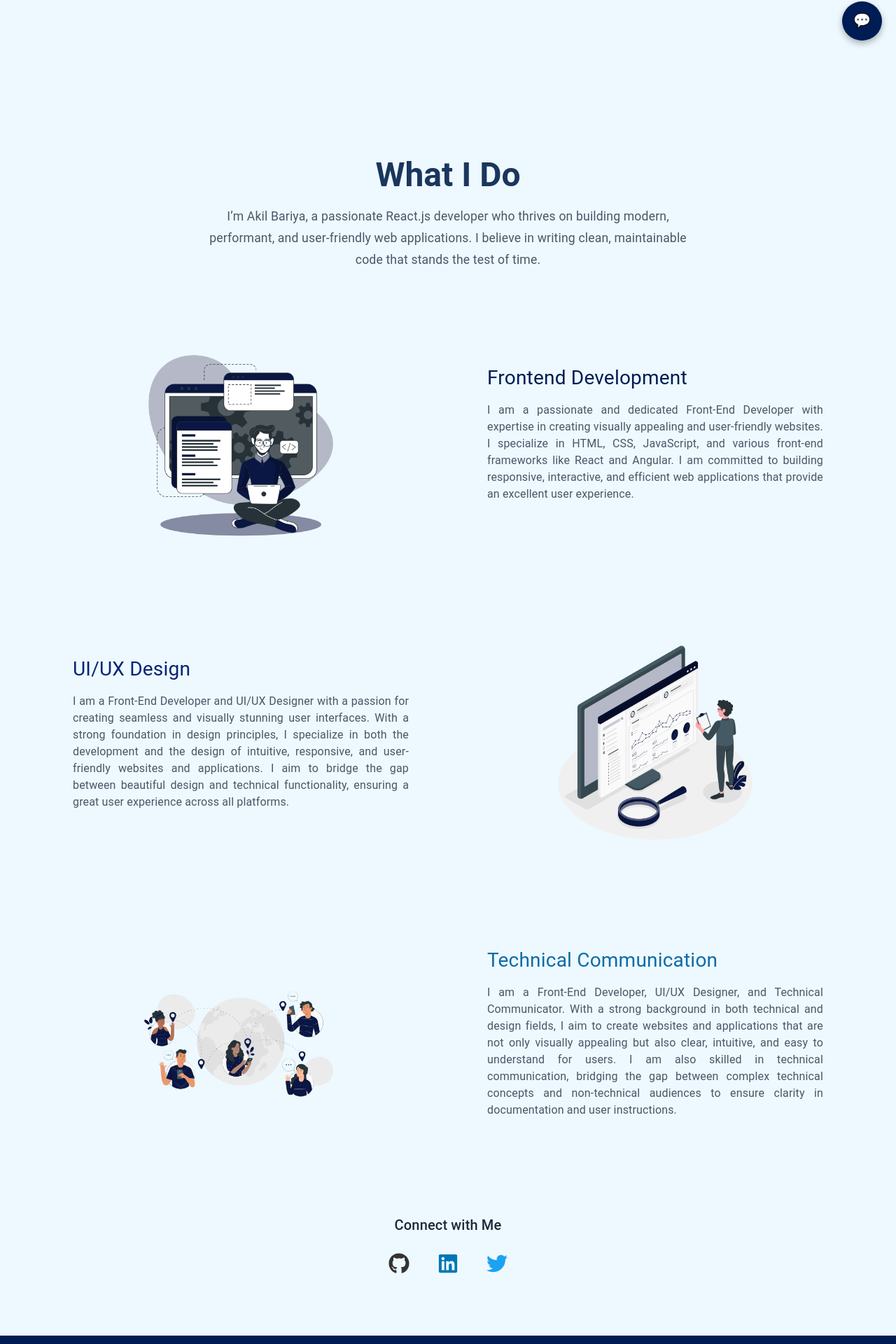
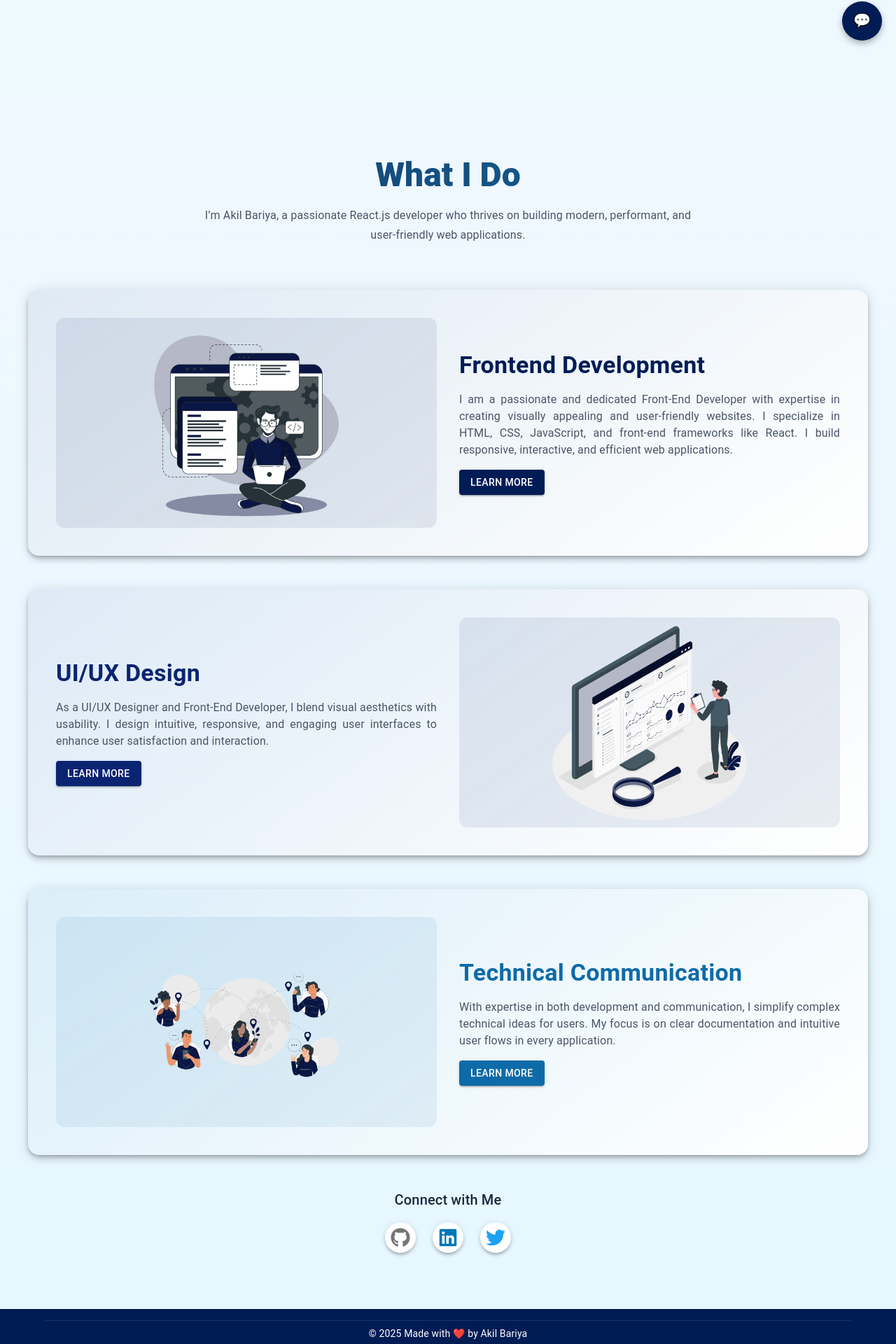
Before and after one commit to AkilBariya7962/portfolio-website, a React (Vite) app: page / in a window 1280 px wide. Shown: the part 722-2642 px from the top of the page at 70% size. Built offline with nearby package versions, Linux system fonts and the light colour scheme.

Commit message:
Update Intro.jsx

```diff
--- a/src/assets/components/Intro.jsx
+++ b/src/assets/components/Intro.jsx
@@ -1,6 +1,9 @@
-import React from "react";
-import { Box, Typography, Button, useTheme, IconButton } from "@mui/material";
-import { FaGithub, FaLinkedin, FaTwitter } from 'react-icons/fa';  // Corrected imports
+import React, { useEffect } from "react";
+import { Box, Typography, Button, IconButton, Paper, useTheme } from "@mui/material";
+import { FaGithub, FaLinkedin, FaTwitter } from 'react-icons/fa';
+import AOS from 'aos';
+import 'aos/dist/aos.css';
+
 import developerImg from "./img/developer1.png";
 import designImg from "./img/Site Stats-amico.png";
 import communicationImg from "./img/Online world-pana.png";
@@ -8,19 +11,19 @@ import communicationImg from "./img/Online world-pana.png";
 const services = [
   {
     title: "Frontend Development",
-    description: "I am a passionate and dedicated Front-End Developer with expertise in creating visually appealing and user-friendly websites. I specialize in HTML, CSS, JavaScript, and various front-end frameworks like React and Angular. I am committed to building responsive, interactive, and efficient web applications that provide an excellent user experience.",
+    description: "I am a passionate and dedicated Front-End Developer with expertise in creating visually appealing and user-friendly websites. I specialize in HTML, CSS, JavaScript, and front-end frameworks like React. I build responsive, interactive, and efficient web applications.",
     img: developerImg,
     color: "#001c55"
   },
   {
     title: "UI/UX Design",
-    description: "I am a Front-End Developer and UI/UX Designer with a passion for creating seamless and visually stunning user interfaces. With a strong foundation in design principles, I specialize in both the development and the design of intuitive, responsive, and user-friendly websites and applications. I aim to bridge the gap between beautiful design and technical functionality, ensuring a great user experience across all platforms.",
+    description: "As a UI/UX Designer and Front-End Developer, I blend visual aesthetics with usability. I design intuitive, responsive, and engaging user interfaces to enhance user satisfaction and interaction.",
     img: designImg,
     color: "#0a2472"
   },
   {
     title: "Technical Communication",
-    description: "I am a Front-End Developer, UI/UX Designer, and Technical Communicator. With a strong background in both technical and design fields, I aim to create websites and applications that are not only visually appealing but also clear, intuitive, and easy to understand for users. I am also skilled in technical communication, bridging the gap between complex technical concepts and non-technical audiences to ensure clarity in documentation and user instructions.",
+    description: "With expertise in both development and communication, I simplify complex technical ideas for users. My focus is on clear documentation and intuitive user flows in every application.",
     img: communicationImg,
     color: "#0e6ba8"
   }
@@ -29,67 +32,63 @@ const services = [
 export default function ServicesShowcase() {
   const theme = useTheme();
 
+  useEffect(() => {
+    AOS.init({ duration: 1000 });
+  }, []);
+
   return (
     <Box sx={{
-      background: "linear-gradient(to bottom, #edf9fe 0%, #edf9fe 100%)",
+      background: "linear-gradient(to bottom, #f0f8ff, #e6f7ff)",
       py: { xs: 6, md: 10 },
       px: 2,
-      marginTop: 8
+      mt: 8
     }}>
-      <Box sx={{
-        maxWidth: 1200,
-        margin: "0 auto",
-        textAlign: "center",
-        mb: { xs: 4, md: 8 }
-      }}>
+
+      <Box sx={{ textAlign: "center", mb: 8 }}>
         <Typography variant="h3" sx={{
-          fontWeight: 700,
-          mb: 2,
-          color: "#1a365d",
-          fontSize: { xs: '2rem', sm: '2.5rem', md: '3rem' }
+          fontWeight: 800,
+          fontSize: { xs: '2rem', sm: '2.5rem', md: '3rem' },
+          background: "linear-gradient(to right, #1a365d, #0e6ba8)",
+          WebkitBackgroundClip: "text",
+          WebkitTextFillColor: "transparent",
         }}>
           What I Do
         </Typography>
         <Typography variant="subtitle1" sx={{
           maxWidth: 700,
-          margin: "0 auto",
-          color: "#4a5568",
-          fontSize: { xs: '1rem', md: '1.1rem' }
+          mx: "auto",
+          mt: 2,
+          color: "#4a5568"
         }}>
-          I’m Akil Bariya, a passionate React.js developer who thrives on building modern, performant, and user-friendly web applications. I believe in writing clean, maintainable code that stands the test of time.
+          I’m Akil Bariya, a passionate React.js developer who thrives on building modern, performant, and user-friendly web applications.
         </Typography>
       </Box>
 
-      <Box sx={{
-        maxWidth: 1200,
-        margin: "0 auto",
-        px: { xs: 1, sm: 2, md: 4 }
-      }}>
+      <Box sx={{ maxWidth: 1200, mx: "auto" }}>
         {services.map((service, index) => (
-          <Box key={index} sx={{
-            display: "flex",
-            flexDirection: {
-              xs: "column",
-              sm: index % 2 === 0 ? "row" : "row-reverse"
-            },
-            alignItems: "center",
-            mb: { xs: 6, md: 8 },
-            gap: { xs: 3, md: 6 }
-          }}>
-            <Box sx={{
-              width: { xs: '100%', sm: '50%' },
-              p: { xs: 1, sm: 2, md: 4 },
-              order: { xs: 1, sm: 'unset' }
-            }}>
+          <Paper
+            key={index}
+            data-aos={index % 2 === 0 ? "fade-right" : "fade-left"}
+            elevation={6}
+            sx={{
+              display: "flex",
+              flexDirection: { xs: "column", sm: index % 2 === 0 ? "row" : "row-reverse" },
+              alignItems: "center",
+              mb: 6,
+              p: 3,
+              borderRadius: 4,
+              background: `linear-gradient(145deg, ${service.color}10, white)`
+            }}
+          >
+            <Box sx={{ width: { xs: '100%', sm: '50%' }, p: 2 }}>
               <Box sx={{
                 height: { xs: 200, sm: 250, md: 300 },
                 display: "flex",
                 alignItems: "center",
                 justifyContent: "center",
-                background: `linear-gradient(135deg, #edf9fe 0%, #edf9fe 100%)`,
-                borderRadius: 4,
-                // border: 3
-                // boxShadow: 3
+                borderRadius: 3,
+                backgroundColor: `${service.color}15`,
+                overflow: "hidden"
               }}>
                 <Box
                   component="img"
@@ -100,58 +99,43 @@ export default function ServicesShowcase() {
                     width: "auto",
                     maxWidth: "90%",
                     objectFit: "contain",
-                    transition: "transform 0.3s ease",
-                    "&:hover": {
+                    transition: "transform 0.4s ease",
+                    '&:hover': {
                       transform: "scale(1.05)"
                     }
                   }}
                 />
               </Box>
             </Box>
-            <Box sx={{
-              width: { xs: '100%', sm: '50%' },
-              p: { xs: 2, sm: 3, md: 4 },
-              textAlign: { xs: 'justify', sm: index % 2 === 0 ? 'justify' : 'justify' }
-            }}>
-              <Typography variant="h4" sx={{
-                mb: 2,
-                fontSize: { xs: '1.5rem', md: '1.75rem' },
-                color: service.color
-              }}>
+
+            <Box sx={{ width: { xs: '100%', sm: '50%' }, textAlign: "justify", p: 2 }}>
+              <Typography variant="h4" sx={{ color: service.color, fontWeight: 600, mb: 2 }}>
                 {service.title}
               </Typography>
-              <Typography variant="body1" sx={{
-                mb: 3,
-                fontSize: { xs: '0.9rem', md: '1rem' },
-                color: "#4a5568"
-              }}>
+              <Typography variant="body1" sx={{ color: "#4a5568", fontSize: "1rem", mb: 2 }}>
                 {service.description}
               </Typography>
+              <Button variant="contained" sx={{ backgroundColor: service.color, color: '#fff', '&:hover': { backgroundColor: '#000' } }}>
+                Learn More
+              </Button>
             </Box>
-          </Box>
+          </Paper>
         ))}
       </Box>
 
-      <Box sx={{
-        textAlign: "center",
-        mt: 4
-      }}>
-        <Typography variant="h6" sx={{ mb: 2, fontSize: { xs: '1rem', md: '1.25rem' } }}>
+      <Box sx={{ textAlign: "center", mt: 6 }}>
+        <Typography variant="h6" sx={{ mb: 2 }}>
           Connect with Me
         </Typography>
-        <Box sx={{
-          display: "flex",
-          justifyContent: "center",
-          gap: 3
-        }}>
-          <IconButton href="https://github.com/akilbariya7962" target="_blank" sx={{ color: "#333" }}>
-            <FaGithub size={30} />
+        <Box sx={{ display: "flex", justifyContent: "center", gap: 3 }}>
+          <IconButton href="https://github.com/akilbariya7962" target="_blank" sx={{ backgroundColor: "#fff", boxShadow: 3 }}>
+            <FaGithub size={28} />
           </IconButton>
-          <IconButton href="https://www.linkedin.com/in/akil-bariya-452a7725a/" target="_blank" sx={{ color: "#0077b5" }}>
-            <FaLinkedin size={30} />
+          <IconButton href="https://www.linkedin.com/in/akil-bariya-452a7725a/" target="_blank" sx={{ backgroundColor: "#fff", boxShadow: 3 }}>
+            <FaLinkedin size={28} color="#0077b5" />
           </IconButton>
-          <IconButton href="/" target="_blank" sx={{ color: "#1da1f2" }}>
-            <FaTwitter size={30} />
+          <IconButton href="/" target="_blank" sx={{ backgroundColor: "#fff", boxShadow: 3 }}>
+            <FaTwitter size={28} color="#1da1f2" />
           </IconButton>
         </Box>
       </Box>
```
